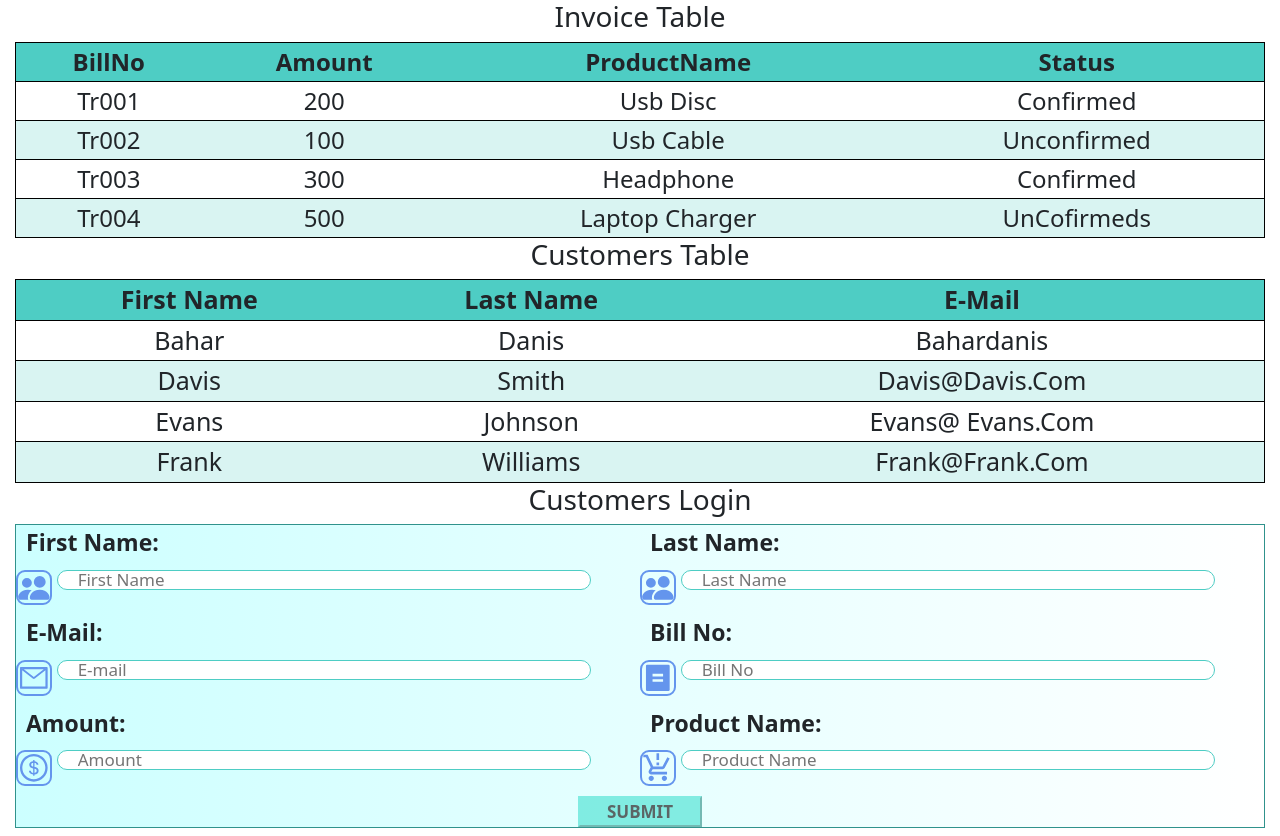
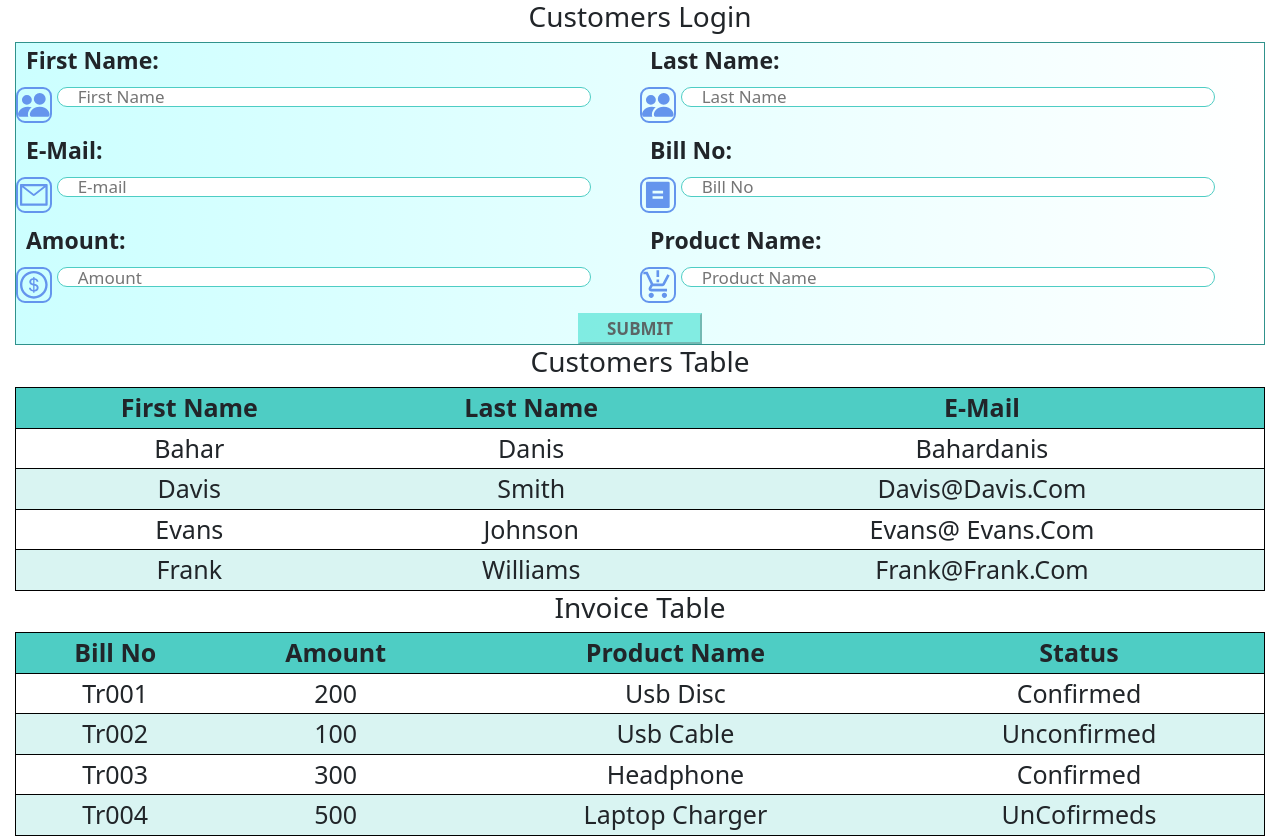
Before and after one commit to bahardns/my-app, a React (Create React App) app: page / in a window 1280 px wide. Built offline with nearby package versions, Linux system fonts and the light colour scheme.

Commit message:
The two tables were merged into one and their contents were included

```diff
--- a/src/App.jsx
+++ b/src/App.jsx
@@ -1,18 +1,15 @@
-// import React, { useEffect, useState } from 'react';
-import Invoice from './components/invoice/index.jsx';
-import Customers from './components/customers/index.jsx';
+ import React, { useEffect, useState } from 'react';
 import './App.css';
 import Formvalidate from './components/customersform/index.jsx';
+import Tables from './components/tables/index.jsx';
 
 
 function App() {
   return (
     <div className="App">
-      <Invoice />
-      <Customers />
       <Formvalidate/>
-      {/* <Tables type='customers'/>
-      <Tables type='invoice'/>  */}
+      <Tables type='customers'/>
+      <Tables type='invoice'/>
 
     </div>
   );
--- a/src/components/customers/index.jsx
+++ /dev/null
@@ -1,46 +0,0 @@
-import  styles  from "./styles.module.scss";
-import React, { Component } from 'react';
-import {userInfos, headNames} from '../../mock/listingData';
-
-class Customers extends Component {
-    constructor() {
-        super();
-        this.state={}
-    }
-
-    render() {
-        return (
-            <>
-            <div className={styles.container}>
-                <h3>customers table</h3>
-                        <table  className={styles.customersTable}>
-                        <thead className={styles.thead}>
-                        {
-                            headNames.map((item)=>(
-                                <tr>
-                                    {item.userHead.map((elem)=>(
-                                        <th>{elem}</th>
-                                    ))}
-                                </tr>
-                            ) )}
-                            </thead>
-                            <tbody>
-                                {userInfos.map((item)=>
-                                (
-                                <tr>
-                                    {Object !==null && Object.keys(item).map((key)=>(
-                                        <td>{item[key]}</td>
-                                ) )}
-                                </tr>
-                                ))}
-                                </tbody>
-                        </table>
-                    </div>
-                 </>
-
-        );
-    }
- }
-
-
-export default Customers;
--- a/src/components/invoice/index.jsx
+++ /dev/null
@@ -1,55 +0,0 @@
-import  styles  from "./styles.module.scss";
-import React, { Component } from 'react';
-import {invoiceInfos,headNames} from '../../mock/listingData';
-
-class Invoice extends Component {
-    // constructor() {
-    //     super();
-    //     this.state={
-    //             bill:[
-    //                 {usersId:1, usersName:"bahar", usersSurname:"danis", usersEmail:"bahardanis"}  ,
-    //                 {usersId:1, usersName:"buse", usersSurname:"karakas", usersEmail:"busekarakas"}
-    //         ]
-    //         }
-    // }
-    // if (a<b && c>b)
-    // if(a !== null)       a!==null && a<5 && console.log(a)
-    // if(a === null)
-    render() {
-        return (
-
-                    <div className={styles.container}>
-                         <h3>invoice table</h3>
-                            <table className={styles.invoicetable}>
-                            <thead className={styles.thead}>
-                            {
-                                headNames !== null && headNames.map((item)=>(
-                                    <tr className={styles.customer}>
-                                        {item.invoiceHead.map((elem) => (
-                                            <th>{elem}</th>
-                            ))}
-                                    </tr>
-                                ))
-                            }
-                                </thead>
-                            <tbody>
-                                {invoiceInfos.map((item)=>(
-                                    <tr>
-                                    { Object !==null && Object.keys(item).map((key)=>(
-                                           <td>{item[key]}</td>
-
-                                        ))}
-                                    </tr>
-                                ))}
-                            </tbody>
-                        </table>
-
-                </div>
-
-        );
-
-    }
-
-}
-
-export default Invoice;
--- a/src/components/invoice/styles.module.scss
+++ /dev/null
@@ -1,98 +0,0 @@
-$turquoise:#4ECDC4;
-$light-turquoise:#d9f4f2;
-$just-white:white;
-$dark-turquoise:#39A8A0;
-.container{
-    display:block;
-    width:100%;
-    margin: 0 auto;
-    position:relative;
-    padding-left:15px;
-    padding-right: 15px;
-    text-transform:capitalize;
-
-}
-tbody tr:nth-child(even)
-{
-    background-color: $just-white;
-}
-tbody tr:nth-child(odd)
-{
-    background-color: $light-turquoise;
-}
-
-.thead > tr > th
-{
-    background-color: $turquoise;
-    border-bottom: black 1px solid;
-
-}
-
-// .tr:first-child{
-//     background-color: $turquoise;
-// }
-.customersTable
-{
-    border: 1px solid;
-    border-color: black;
-    width: 100%;
-    background-color: $light-turquoise;
-    border-radius: 5px;
-    font-size:17px;
-    background-attachment: fixed;
-
-}
-.container.tbody
-{
-    background-color:$just-white;
-}
-.invoicetable
-{
-    border: 1px solid;
-    border-color: black;
-    width: 100%;
-    border-radius: 5px;
-    font-size:24px;
-}
-
-.userForm
-{
-    border:  1px solid #30928c;
-    width: 100%;
-    display: block;
-    background-image: linear-gradient(to right, rgba(204, 255, 255), rgba(255,0,0,0));
-    box-sizing:border-box;
-}
-.formField
-{
-    display: block;
-    float: left;
-    width: 50%;
-    box-sizing: border-box;
-    padding-right: 10px;
-    margin-bottom: 10px;
-    padding-right: 30px;
-    font-weight:bold;
-}
-.formName
-{
-    display: block;
-    font-size: 17px;
-    float: left;
-    width: 100%;
-    margin-right: 10px;
-    margin-bottom: 10px;
-    text-align: left;
-    padding-left: 10px;
-}
-.formInput
-{
-    display: block;
-    width: 100%;
-    height: 20px;
-    font-size: 17px;
-    padding-left: 10px;
-    border:1px solid #4ECDC4;
-    border-radius: 15px;
-    margin-left:10px;
-}
--- /dev/null
+++ b/src/components/tables/index.jsx
@@ -0,0 +1,64 @@
+import  styles  from "./styles.module.scss";
+import React, { Component } from 'react';
+import {userInfos, invoiceInfos, headNames} from '../../mock/listingData';
+
+class Tables extends Component {
+    constructor(props) {
+        super(props);
+
+        this.state={
+            tableHead : null ,
+            surname:null
+        }
+    }
+
+
+    render() {
+        const {type} = this.props;
+        console.log(' headNames[0].userHead', headNames[0].invoiceHead)
+
+        return (
+            <>
+            <div className={styles.container}>
+                <h3> { type ==='customers' ?  'Customers Table' : 'Invoice Table'} </h3>
+                        <table  className={styles.tableStyle}>
+                        <thead className={styles.thead}>
+                        {
+                            headNames !== null && headNames.map((item)=>(
+                                <tr>
+                                    { type ==='customers' ? item.userHead.map((elem)=>(
+                                        <th>{elem}</th>
+                                    )) :   item.invoiceHead.map((elem)=>(
+                                        <th>{elem}</th>
+                                    )) }
+
+                                </tr>
+                            ) )}
+                            </thead>
+                            <tbody>
+                                { type ==='customers' ?  userInfos.map((item)=>
+                                (
+                                <tr>
+                                    {Object !==null && Object.keys(item).map((key)=>(
+                                        <td>{item[key]}</td>
+                                ) )}
+                                </tr>
+                                )): invoiceInfos.map((item)=>
+                                (
+                                <tr>
+                                    {Object !==null && Object.keys(item).map((key)=>(
+                                        <td>{item[key]}</td>
+                                ) )}
+                                </tr>
+                                ))}
+                                </tbody>
+                        </table>
+                    </div>
+                 </>
+
+        );
+    }
+ }
+
+
+export default Tables;
--- a/src/components/customers/styles.module.scss
+++ b/src/components/tables/styles.module.scss
@@ -30,7 +30,7 @@ tbody tr:nth-child(odd)
     border-bottom: black 1px solid;
 
 }
-.customersTable
+.tableStyle
 {
     border: 1px solid;
     border-color: black;
--- a/src/mock/listingData.js
+++ b/src/mock/listingData.js
@@ -1,7 +1,7 @@
 export const headNames = [
     {
     userHead:['First Name',	'Last Name','E-Mail'],
-    invoiceHead:['billNo','amount','productName','status']
+    invoiceHead:['Bill No','Amount','Product Name','Status']
     }
 ]
 
```
